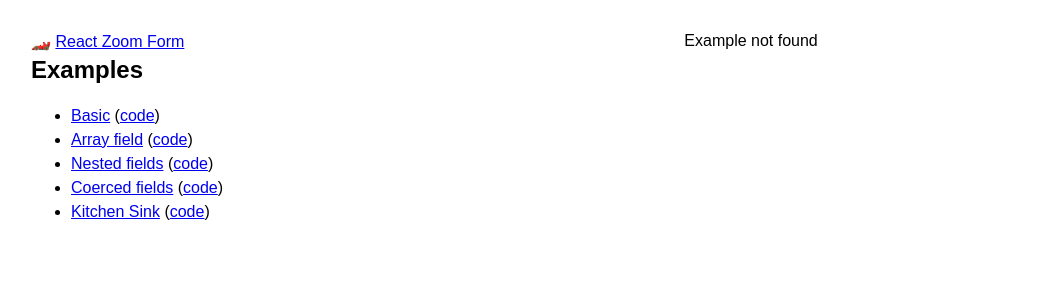
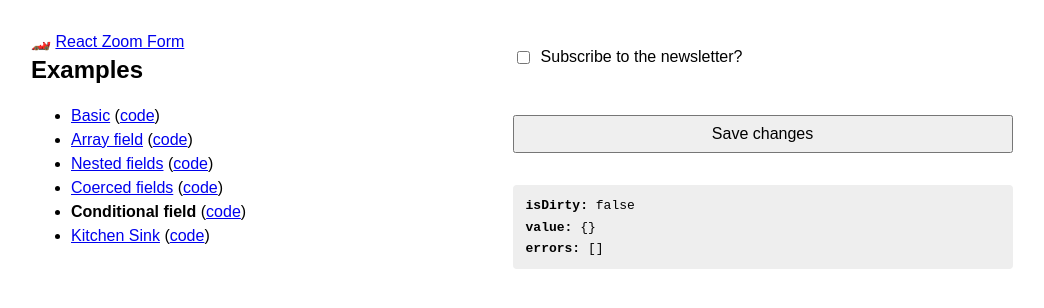
Before and after one commit to stevent-team/react-zoom-form, a React (Vite) app: page /conditional in a window 1280 px wide. Before the commit this address had no page. Shown: the top 308 px of the page, without its empty margins (1-1045 px from the left). Built offline with nearby package versions, Linux system fonts and the light colour scheme.

Commit message:
Conditional field example
Also update types to allow not just zod objects as schemas

```diff
--- a/examples/App.tsx
+++ b/examples/App.tsx
@@ -6,6 +6,7 @@ import Basic from './basic'
 import Arrays from './arrays'
 import Nested from './nested'
 import Coerced from './coerced'
+import Conditional from './conditional'
 import KitchenSink from './kitchen-sink'
 
 interface Example {
@@ -34,6 +35,11 @@ const EXAMPLES: Example[] = [
     name: 'Coerced fields',
     path: '/coerced',
     component: Coerced,
+  },
+  {
+    name: 'Conditional field',
+    path: '/conditional',
+    component: Conditional,
   },
   {
     name: 'Kitchen Sink',
--- /dev/null
+++ b/examples/conditional/index.tsx
@@ -0,0 +1,37 @@
+import { SubmitHandler, useForm, Errors, getValue } from '@stevent-team/react-zoom-form'
+import { z } from 'zod'
+import Output from '../Output'
+
+export const schema = z.object({
+  subscribe: z.coerce.boolean(),
+  email: z.string().email().optional(),
+}).refine(values => !values.subscribe || values.email !== undefined, {
+  message: 'Email is required if you want to subscribe',
+  path: ['email'],
+})
+
+const Conditional = ({ onSubmit }: { onSubmit: SubmitHandler<typeof schema> }) => {
+  const { fields, handleSubmit, isDirty } = useForm({ schema })
+
+  return <>
+    <form onSubmit={handleSubmit(onSubmit)}>
+      <label style={{ marginBlock: '1em' }}>
+        <input {...fields.subscribe.register()} type="checkbox" />
+        <span>Subscribe to the newsletter?</span>
+      </label>
+      <Errors field={fields.subscribe} className="error" />
+
+      {getValue(fields.subscribe) && <>
+        <label htmlFor={fields.email.name()}>Email address</label>
+        <input {...fields.email.register()} id={fields.email.name()} type="email" />
+        <Errors field={fields.email} className="error" />
+      </>}
+
+      <button>Save changes</button>
+    </form>
+
+    <Output isDirty={isDirty} fields={fields} />
+  </>
+}
+
+export default Conditional
--- a/lib/useForm.ts
+++ b/lib/useForm.ts
@@ -4,7 +4,7 @@ import { z } from 'zod'
 import { PathSegment, RecursivePartial, fieldChain, getDeepProp, deepEqual, FieldChain, isCheckbox, isRadio } from './utils'
 import { register } from './field'
 
-export interface UseFormOptions<Schema extends z.AnyZodObject> {
+export interface UseFormOptions<Schema extends z.ZodTypeAny> {
   /**
    * The zod schema to use when parsing the values.
    *
@@ -16,7 +16,7 @@ export interface UseFormOptions<Schema extends z.AnyZodObject> {
   initialValues?: RecursivePartial<z.infer<Schema>>
 }
 
-export interface UseFormReturn<Schema extends z.AnyZodObject> {
+export interface UseFormReturn<Schema extends z.ZodTypeAny> {
   /** Access zod schema and registration functions for your fields. */
   fields: FieldChain<Schema>
   /**
@@ -34,14 +34,14 @@ export interface UseFormReturn<Schema extends z.AnyZodObject> {
   reset: (values?: RecursivePartial<z.TypeOf<Schema>>) => void
 }
 
-export type SubmitHandler<Schema extends z.AnyZodObject = z.AnyZodObject> = (values: z.infer<Schema>) => void
+export type SubmitHandler<Schema extends z.ZodTypeAny = z.ZodTypeAny> = (values: z.infer<Schema>) => void
 
 export type FieldRefs = Record<string, { path: PathSegment[], ref: HTMLInputElement | HTMLTextAreaElement | HTMLSelectElement }>
 
 /**
  * Hook used to control a form. Takes configuration options and returns an object with state and methods.
  */
-export const useForm = <Schema extends z.AnyZodObject>({
+export const useForm = <Schema extends z.ZodTypeAny>({
   schema,
   initialValues = {},
 }: UseFormOptions<Schema>) => {
@@ -103,7 +103,7 @@ export const useForm = <Schema extends z.AnyZodObject>({
     setValidateOnChange(true)
   }, [validate])
 
-  const fields = useMemo(() => new Proxy(schema.shape, {
+  const fields = useMemo(() => new Proxy({}, {
     get: (_target, key) => fieldChain(schema, [], register, fieldRefs, { formValue, setFormValue, formErrors })[key]
   }) as FieldChain<Schema>, [schema, formValue, formErrors])
 
--- a/lib/utils.ts
+++ b/lib/utils.ts
@@ -8,6 +8,7 @@ type recursiveFieldChain<Schema extends z.ZodType, LeafValue> =
   : Schema extends z.ZodArray<any> ? { [k: number]: FieldChain<Schema['_def']['type']> }
   : Schema extends z.AnyZodObject ? { [K in keyof z.infer<Schema>]: FieldChain<Schema['shape'][K]> }
   : Schema extends (z.ZodDefault<any> | z.ZodOptional<any> | z.ZodNullable<any>) ? FieldChain<Schema['_def']['innerType']>
+  : Schema extends (z.ZodEffects<any>) ? FieldChain<Schema['_def']['schema']>
   : LeafValue
 
 export type FieldChain<Schema extends z.ZodType> = Field<Schema> & Required<recursiveFieldChain<Schema, {
```
Also changed, not shown: .changeset/cool-dodos-hammer.md (added).
